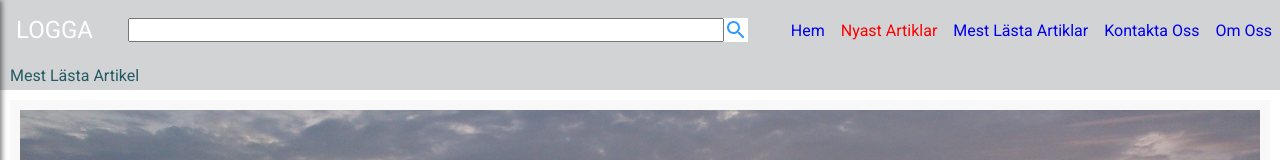
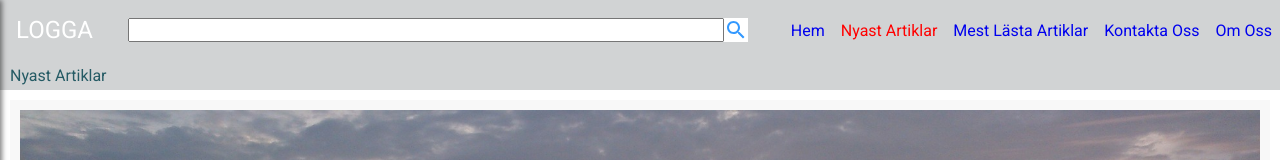
Before and after one commit to wongprom/gutar, a React (Create React App) app: page /NyastArtiklar in a window 1280 px wide. Shown: the top 160 px of the page. Built offline with nearby package versions, Linux system fonts and the light colour scheme.

Commit message:
Divider is now display fixed.

```diff
--- a/src/components/Divider/Divider.js
+++ b/src/components/Divider/Divider.js
@@ -5,7 +5,7 @@ const divider = props => {
   return (
     <div className="divider">
       <p>
-        {props.text}  {props.allaSocknar}
+        {props.header}
       </p>
     </div>
   );
--- a/src/components/Divider/Divider.scss
+++ b/src/components/Divider/Divider.scss
@@ -1,6 +1,15 @@
 @import "../../utilities/variables";
 
 .divider {
+  position: fixed;
+  top: 60px;
+  min-width: 360px;
+  height: 100px;
+
+
+
+
+
   display: flex;
   align-items: center;
   height: 30px;
--- a/src/components/Pages/NyastArtiklar/NyastArtiklar.js
+++ b/src/components/Pages/NyastArtiklar/NyastArtiklar.js
@@ -8,10 +8,10 @@ import { articles } from "../../../utilities/fakeData";
 
 const NyastArtiklar = () => {
   const data = articles
-  const mestLastaArtikel = 'Mest Lästa Artikel';
+  const text = 'Nyast Artiklar';
   return (
     <div className="nyastArtikel">
-      <Divider text={mestLastaArtikel} />
+      <Divider header={text} />
       <main>
 
         {data.map(item =>
--- a/src/components/Pages/NyastArtiklar/NyastArtiklar.scss
+++ b/src/components/Pages/NyastArtiklar/NyastArtiklar.scss
@@ -1,3 +1,3 @@
 .nyastArtikel{
-  margin-top: 60px;
+  margin-top: 90px;
 }
```
